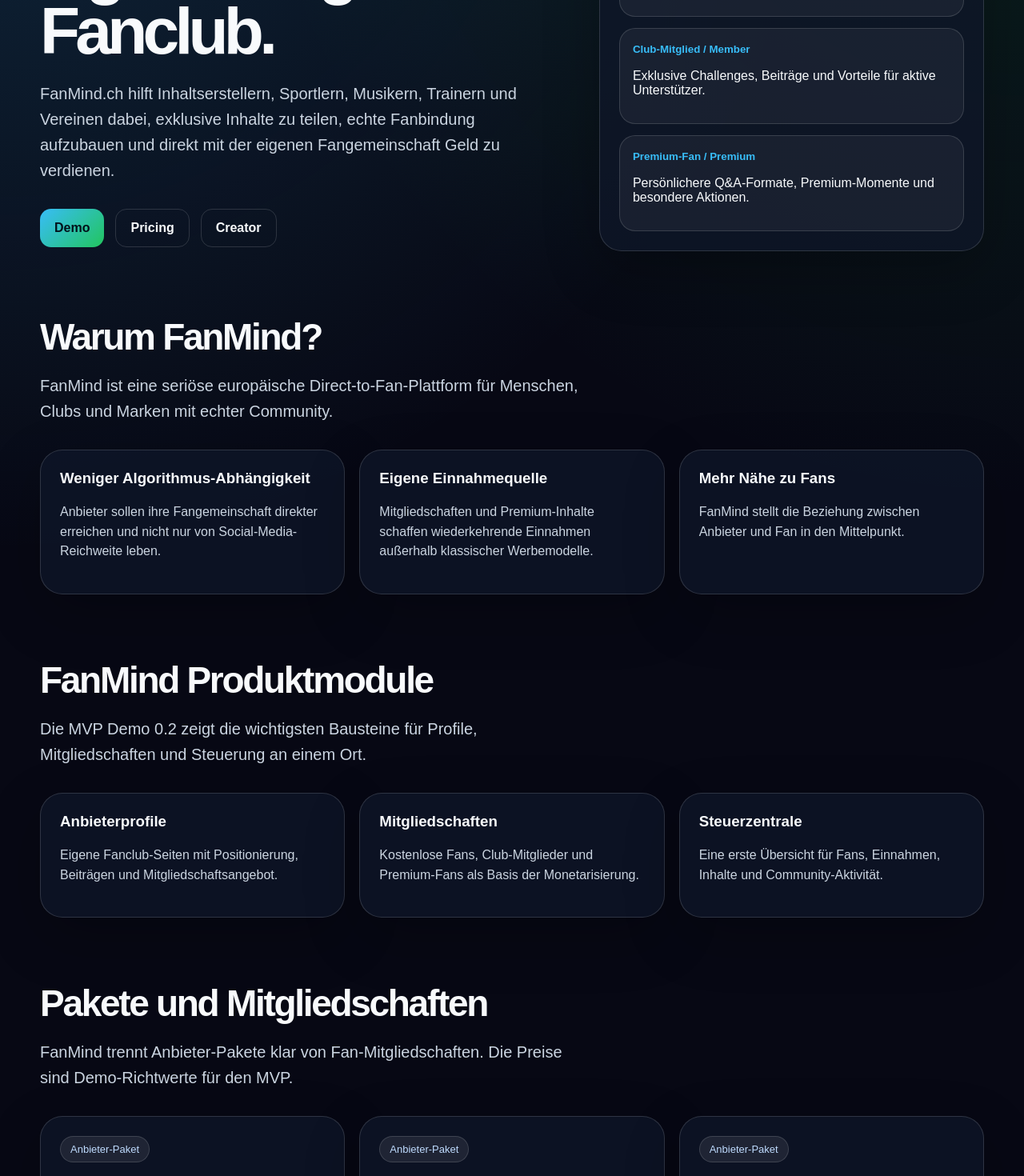
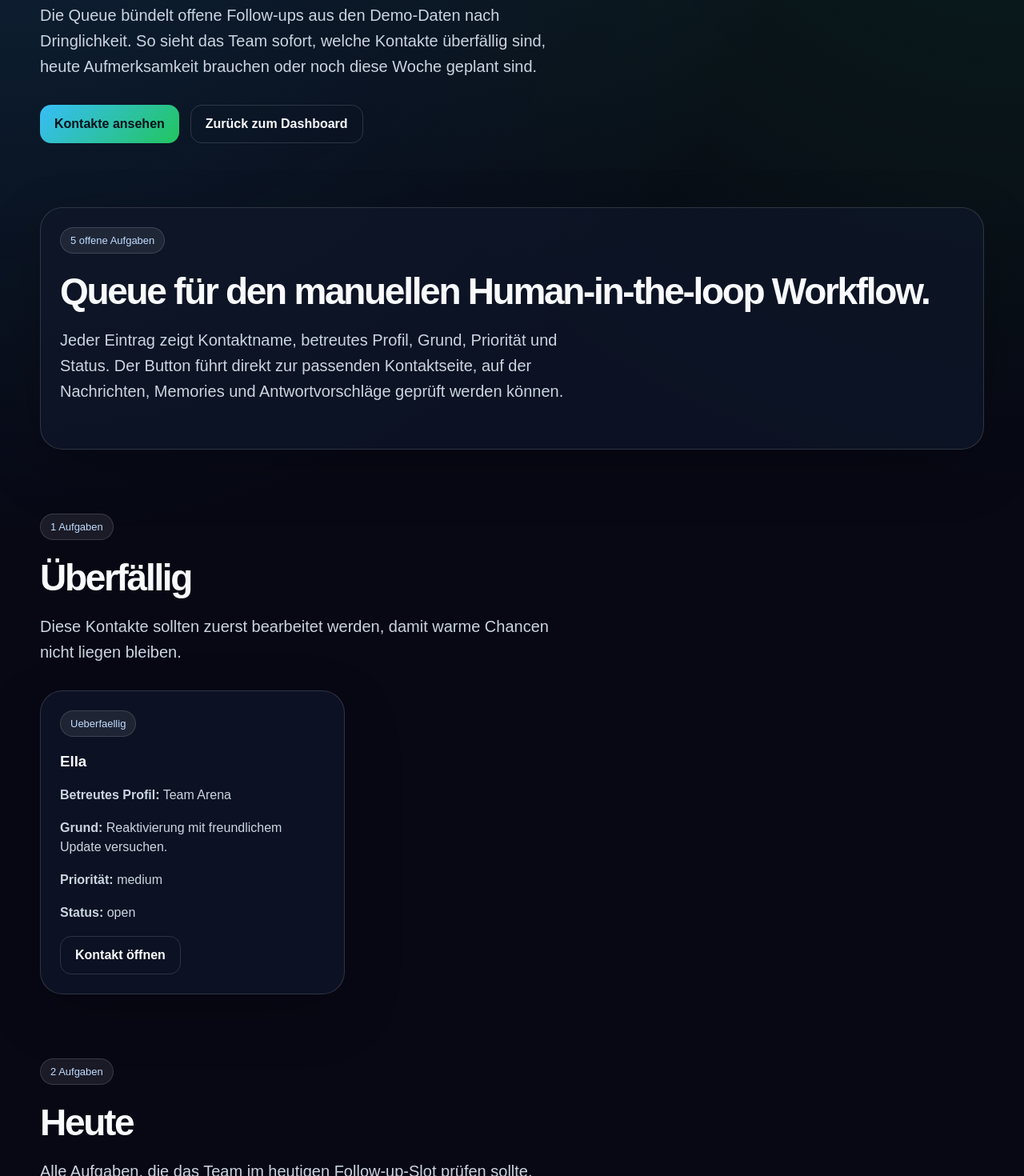
Before and after one commit to Bernds-tech/FanMind, a Next.js app: page /followups in a window 1280 px wide. Shown: the part 360-1830 px from the top of the page at 80% size. Built offline with nearby package versions, Linux system fonts and the light colour scheme.

Commit message:
Add follow-up queue page

```diff
--- /dev/null
+++ b/src/app/followups/page.tsx
@@ -0,0 +1,113 @@
+import SiteNav from "@/components/SiteNav";
+import { demoCreators, demoFans, demoFollowups } from "@/data/demoAgency";
+
+const followupSections = [
+  {
+    title: "Überfällig",
+    dueLabel: "Ueberfaellig",
+    description: "Diese Kontakte sollten zuerst bearbeitet werden, damit warme Chancen nicht liegen bleiben."
+  },
+  {
+    title: "Heute",
+    dueLabel: "Heute",
+    description: "Alle Aufgaben, die das Team im heutigen Follow-up-Slot prüfen sollte."
+  },
+  {
+    title: "Diese Woche",
+    dueLabel: "Diese Woche",
+    description: "Geplante Nachfass-Aufgaben für die laufende Woche."
+  }
+];
+
+const priorityRank: Record<string, number> = {
+  high: 0,
+  medium: 1,
+  low: 2
+};
+
+function getFan(fanId: string) {
+  return demoFans.find((fan) => fan.id === fanId);
+}
+
+function getCreatorName(creatorId: string) {
+  return demoCreators.find((creator) => creator.id === creatorId)?.displayName ?? "Betreutes Profil";
+}
+
+function getOpenFollowupsByDueLabel(dueLabel: string) {
+  return demoFollowups
+    .filter((followup) => followup.dueLabel === dueLabel && followup.status === "open")
+    .sort((first, second) => {
+      const firstRank = priorityRank[first.priority] ?? 99;
+      const secondRank = priorityRank[second.priority] ?? 99;
+
+      return firstRank - secondRank;
+    });
+}
+
+export default function FollowupsPage() {
+  const openFollowupCount = demoFollowups.filter((followup) => followup.status === "open").length;
+
+  return (
+    <main>
+      <div className="page-shell">
+        <SiteNav active="Dashboard" />
+
+        <section>
+          <div className="badge">Follow-up Queue</div>
+          <h1>Alle Nachfass-Aufgaben priorisiert im Blick.</h1>
+          <p className="lead">
+            Die Queue bündelt offene Follow-ups aus den Demo-Daten nach Dringlichkeit. So sieht das Team sofort, welche Kontakte überfällig sind, heute Aufmerksamkeit brauchen oder noch diese Woche geplant sind.
+          </p>
+          <div className="actions">
+            <a className="button primary" href="/fans">Kontakte ansehen</a>
+            <a className="button" href="/dashboard">Zurück zum Dashboard</a>
+          </div>
+        </section>
+
+        <section className="section hero-card">
+          <div className="badge">{openFollowupCount} offene Aufgaben</div>
+          <h2>Queue für den manuellen Human-in-the-loop Workflow.</h2>
+          <p className="lead">
+            Jeder Eintrag zeigt Kontaktname, betreutes Profil, Grund, Priorität und Status. Der Button führt direkt zur passenden Kontaktseite, auf der Nachrichten, Memories und Antwortvorschläge geprüft werden können.
+          </p>
+        </section>
+
+        {followupSections.map((section) => {
+          const followups = getOpenFollowupsByDueLabel(section.dueLabel);
+
+          return (
+            <section className="section" key={section.dueLabel}>
+              <div className="badge">{followups.length} Aufgaben</div>
+              <h2>{section.title}</h2>
+              <p className="lead">{section.description}</p>
+              <div className="grid">
+                {followups.length > 0 ? followups.map((followup) => {
+                  const fan = getFan(followup.fanId);
+                  const creatorName = getCreatorName(followup.creatorId);
+
+                  return (
+                    <article className="card" key={followup.id}>
+                      <div className="badge">{followup.dueLabel}</div>
+                      <h3>{fan?.displayName ?? "Unbekannter Kontakt"}</h3>
+                      <p><strong>Betreutes Profil:</strong> {creatorName}</p>
+                      <p><strong>Grund:</strong> {followup.reason}</p>
+                      <p><strong>Priorität:</strong> {followup.priority}</p>
+                      <p><strong>Status:</strong> {followup.status}</p>
+                      <a className="button" href={`/fans/${followup.fanId}`}>Kontakt öffnen</a>
+                    </article>
+                  );
+                }) : (
+                  <article className="card">
+                    <div className="badge">Keine offenen Aufgaben</div>
+                    <h3>Alles erledigt</h3>
+                    <p>In dieser Kategorie sind aktuell keine offenen Follow-ups geplant.</p>
+                  </article>
+                )}
+              </div>
+            </section>
+          );
+        })}
+      </div>
+    </main>
+  );
+}
```
